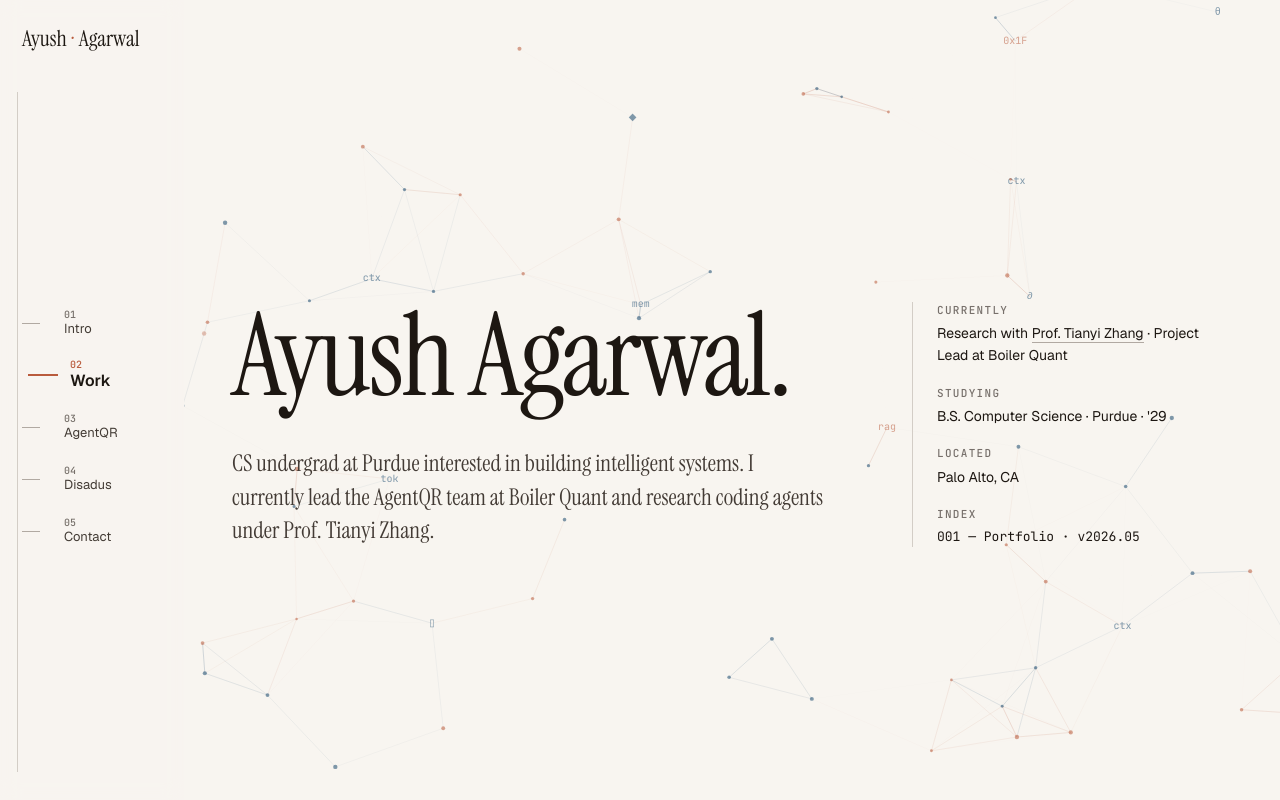
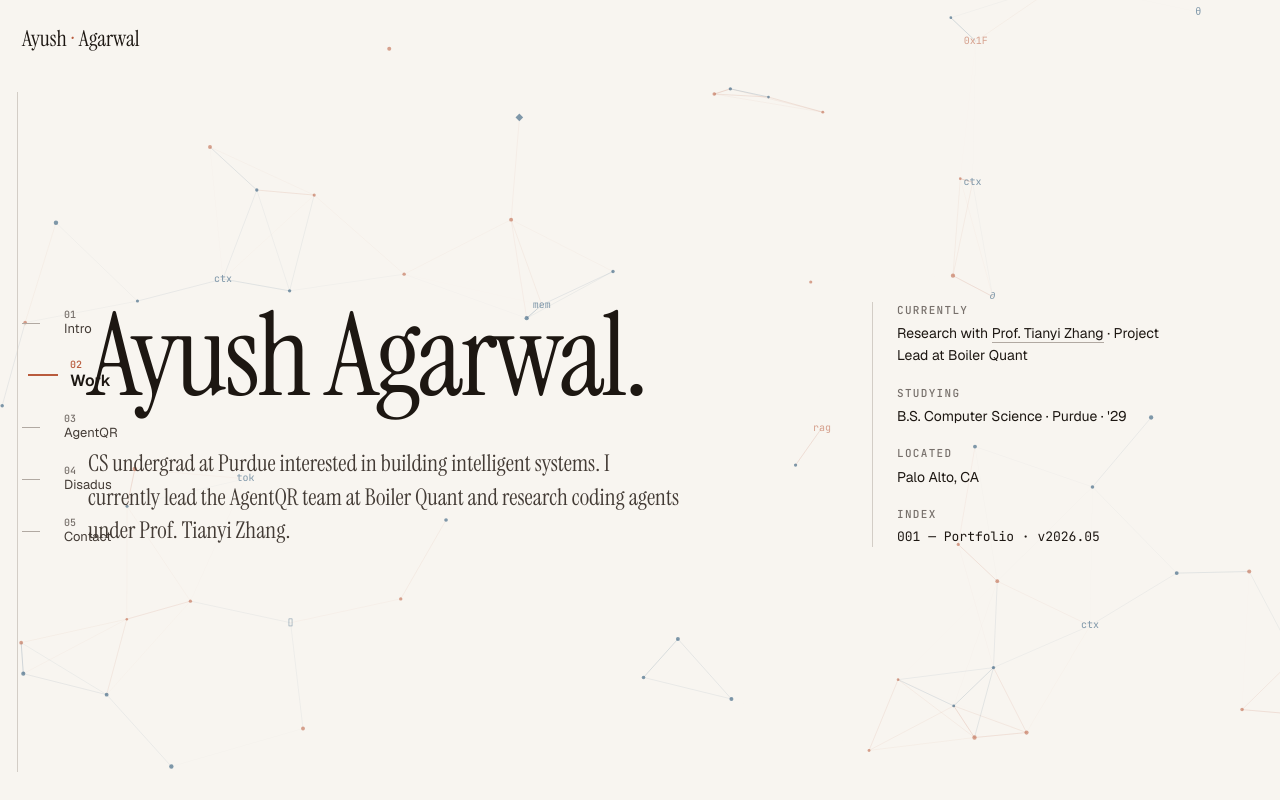
Before and after one commit to Ayush-Agarwal07/portfolio, a Next.js app: page /portfolio/ in a window 1280 px wide. Shown: the top 800 px of the page. Built offline with nearby package versions, Linux system fonts and the light colour scheme.

Commit message:
minor ui fixes

```diff
--- a/app/globals.css
+++ b/app/globals.css
@@ -56,7 +56,6 @@
   }
 
   section {
-    border-bottom: 1px solid var(--rule);
     padding: 96px 0;
   }
 
@@ -111,16 +110,9 @@
     text-decoration: none;
   }
 
-  .site-main,
-  footer.foot {
-    margin-left: var(--side-nav-width);
-  }
-
   .side-nav {
     align-items: stretch;
-    background: oklch(from var(--bg) l c h / 0.82);
-    backdrop-filter: blur(10px);
-    -webkit-backdrop-filter: blur(10px);
+    background: transparent;
     bottom: 0;
     display: flex;
     flex-direction: column;
@@ -131,6 +123,11 @@
     top: 0;
     width: var(--side-nav-width);
     z-index: 50;
+  }
+
+  .site-main,
+  footer.foot {
+    margin-left: 0;
   }
 
   .mark {
@@ -827,7 +824,6 @@
 
   .featured {
     background: var(--bg-2);
-    border-bottom: 1px solid var(--rule-strong);
     border-top: 0;
     padding: 96px 0;
   }
@@ -1391,7 +1387,6 @@
   }
 
   .contact {
-    border-bottom: 1px solid var(--rule);
     padding: 120px 0 80px;
   }
 
@@ -1526,6 +1521,7 @@
     border: 0;
     display: flex;
     gap: 20px;
+    justify-content: center;
     margin: 0 auto;
     max-width: 1200px;
     padding: 36px 48px;
@@ -1533,8 +1529,10 @@
 
   .section-bridge-line {
     background: var(--rule);
-    flex: 1;
+    flex: 0 1 220px;
     height: 1px;
+    max-width: 220px;
+    opacity: 0.45;
   }
 
   .section-bridge-label {
```
